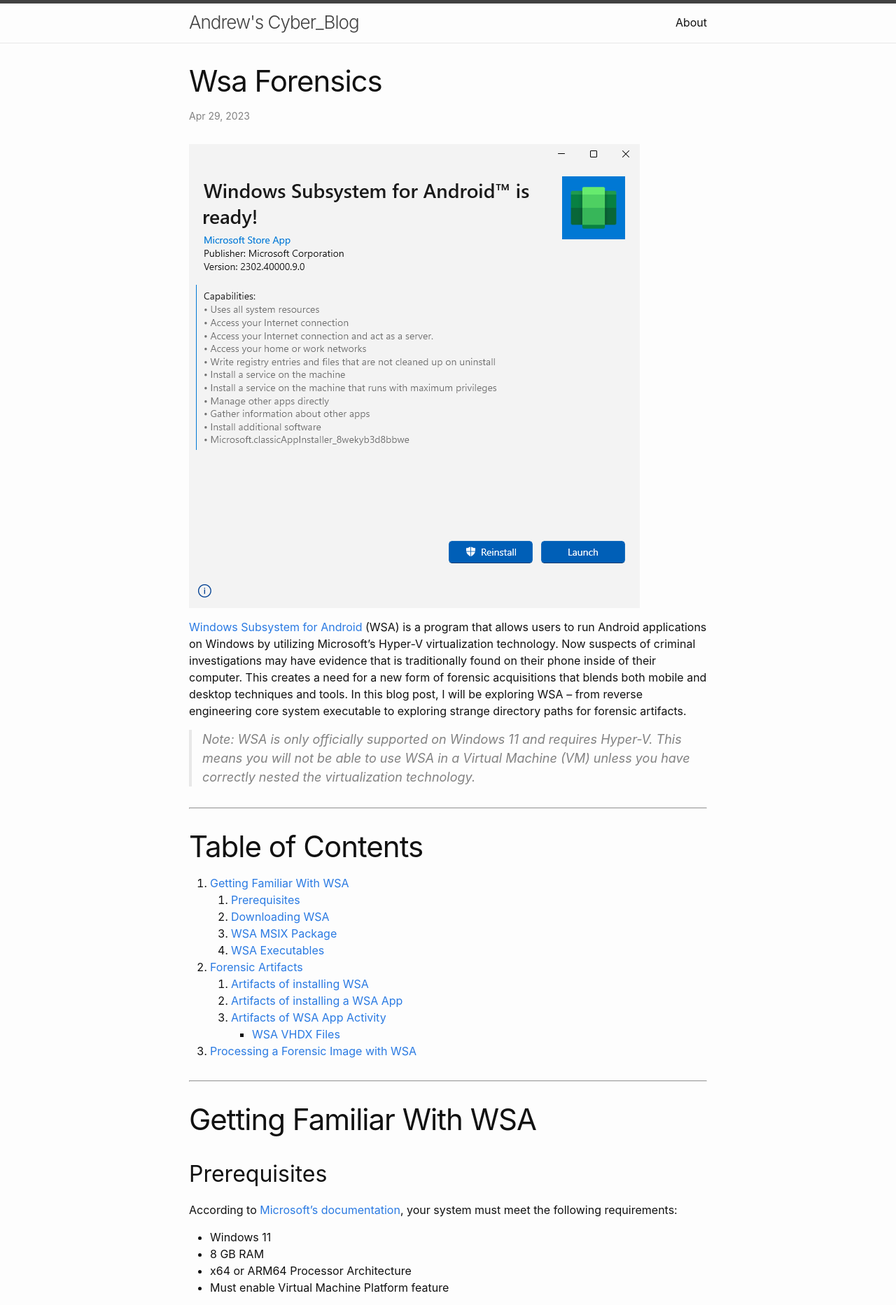
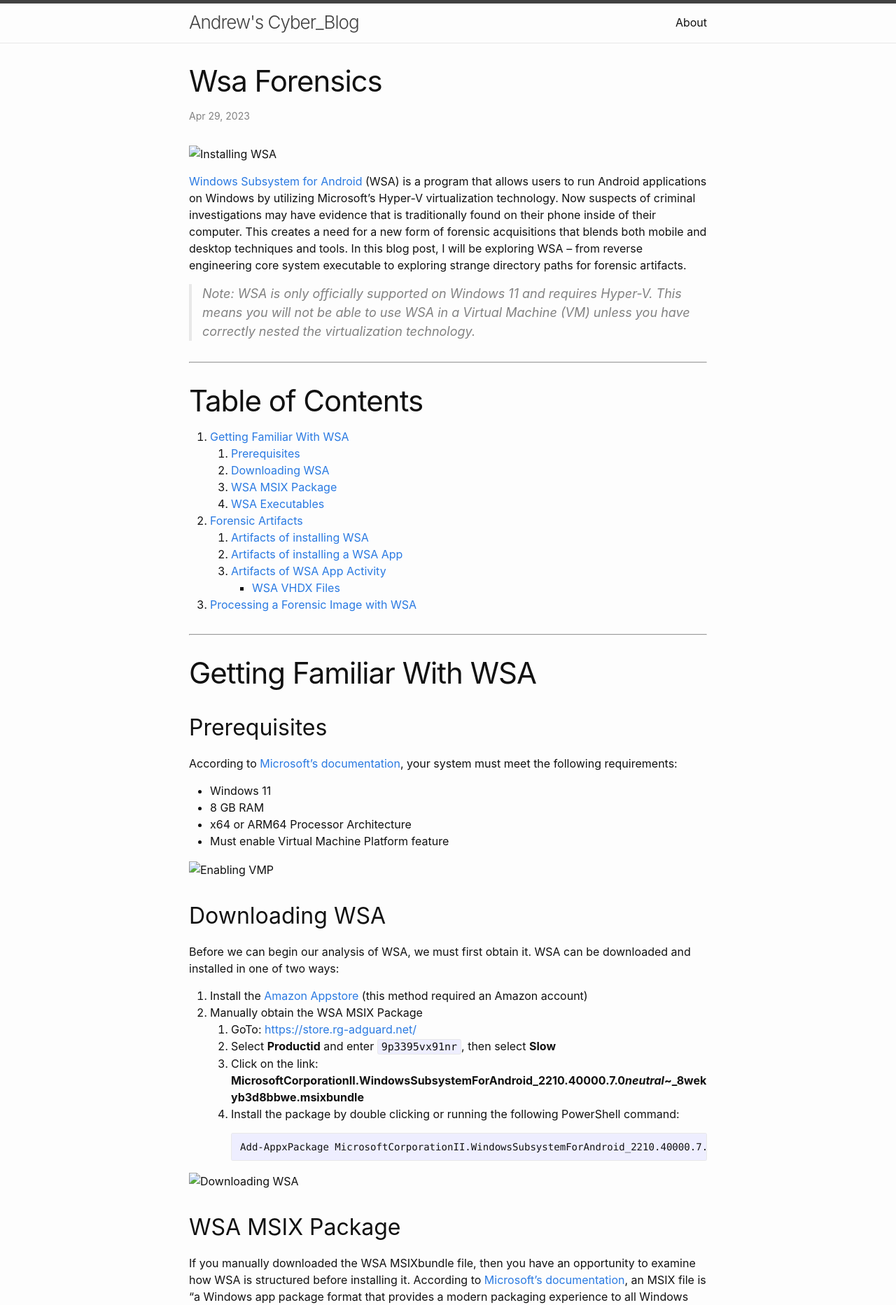
Before and after one commit to madhathacker/cyber.blog, a Jekyll site: the page built from _posts/2023-04-29-wsa-forensics.md, in a window 1280 px wide. Shown: the top 1865 px of the page at 70% size. Built offline with Jekyll 4.4.1, drawn with Linux system fonts in a browser that asks for light colours.

Commit message:
Changed image paths to relative

```diff
--- a/_posts/2023-04-29-wsa-forensics.md
+++ b/_posts/2023-04-29-wsa-forensics.md
@@ -1,7 +1,7 @@
 ---
 layout: post
 ---
-![Installing WSA](/assets/wsa/wsa_install.png)
+![Installing WSA](assets/wsa/wsa_install.png)
 
 [Windows Subsystem for Android](https://learn.microsoft.com/en-us/windows/android/wsa/) (WSA) is a program that allows users to run Android applications on Windows by utilizing Microsoft's Hyper-V virtualization technology. Now suspects of criminal investigations may have evidence that is traditionally found on their phone inside of their computer. This creates a need for a  new form of forensic acquisitions that blends both mobile and desktop techniques and tools. In this blog post, I will be exploring WSA -- from reverse engineering core system executable to exploring strange directory paths for forensic artifacts.
 
@@ -33,7 +33,7 @@ According to [Microsoft's documentation](https://support.microsoft.com/en-us/win
 - x64 or ARM64 Processor Architecture
 - Must enable Virtual Machine Platform feature
 
-![Enabling VMP](/assets/wsa/windows_features.png)
+![Enabling VMP](assets/wsa/windows_features.png)
 
 ## Downloading WSA
 Before we can begin our analysis of WSA, we must first obtain it. WSA can be downloaded and installed in one of two ways:
@@ -47,7 +47,7 @@ Before we can begin our analysis of WSA, we must first obtain it. WSA can be dow
 
            Add-AppxPackage MicrosoftCorporationII.WindowsSubsystemForAndroid_2210.40000.7.0_neutral_~_8wekyb3d8bbwe.msixbundle.msixbundle
 
-![Downloading WSA](/assets/wsa/wsa_download.png)
+![Downloading WSA](assets/wsa/wsa_download.png)
 
 ## WSA MSIX Package
 
@@ -59,7 +59,7 @@ First, we extract the MSIXbundle file using an archiving tool such as [7-zip](ht
 
 Let's take a look at the x64 package using MSIX Hero.
 
-![WSA MSIX Package](/assets/wsa/wsa_msix.png)
+![WSA MSIX Package](assets/wsa/wsa_msix.png)
 
 ## WSA Executables
 
@@ -119,7 +119,7 @@ When an app is installed into WSA, the host Windows operating system is notified
 - The Image icons for the installed apps are stored in:
 `C:\Users\acbuc\AppData\Local\Packages\MicrosoftCorporationII.WindowsSubsystemForAndroid_8wekyb3d8bbwe\LocalState\[appID].ico/.png`
 
-![WSA App Icons](/assets/wsa/wsa_app_icons.png)
+![WSA App Icons](assets/wsa/wsa_app_icons.png)
 
 ## Artifacts of WSA App Activity
 
@@ -128,15 +128,15 @@ When an app is installed into WSA, the host Windows operating system is notified
 Since the WSA is essentially a virtual machine, there must be a virtual hard disk where it stores all the Android system files.
 These virtual hard disk files are stored in `C:\Users\acbuc\AppData\Local\Packages\MicrosoftCorporationII.WindowsSubsystemForAndroid_8wekyb3d8bbwe\LocalCache`
 
-![WSA VHDX Files](/assets/wsa/vhdx_files.png)
+![WSA VHDX Files](assets/wsa/vhdx_files.png)
 
 A VHDX file is a Microsoft virtual hard disk format used by Hyper-V. Normally, a VHDX file may be opened or mounted to view the contents of the virtual filesystem. Windows Subsystem for Linux (WSL) uses a VHDX file to store its virtual filesystem. Although the WSL VHDX file can be easily opened, the WSA VHDX file crashes FTK Imager and other software attempting to open it.
 
-![VHDX Encrypted](/assets/wsa/vhdx_encrypted.png)
+![VHDX Encrypted](assets/wsa/vhdx_encrypted.png)
 
 It appears Microsoft is either encrypting or compressing the VHDX file for WSA. Let's examine the [VHDX specification sheet](https://learn.microsoft.com/en-us/openspecs/windows_protocols/ms-vhdx/83e061f8-f6e2-4de1-91bd-5d518a43d477) and see if we can determine what makes this VHDX file special. Let's open the VHDX file with the [HxD hex editor](https://mh-nexus.de/en/hxd/) and start prasing the format.
 
-![VHDX Headers](/assets/wsa/vhdx_headers.png)
+![VHDX Headers](assets/wsa/vhdx_headers.png)
 
 It appears `LogOffset` is not properly pointing to the corret offset of the log section. It is located at `0x101000` instead of `0x100000`. Let's patch the file by changing the offset to the correct value (in little endianess), and recalculating the CRC-32C checksums (setting the CRC 4 byte field to 00's during the calculation). Now we can attempted to read the VHDX files and...
 
```
